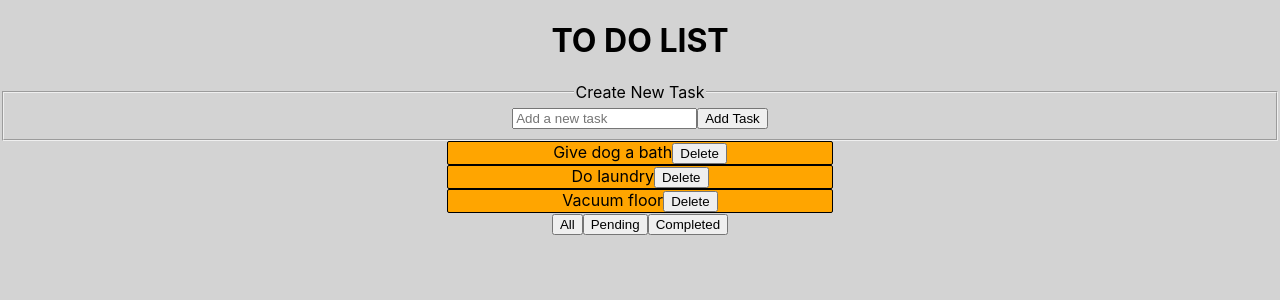
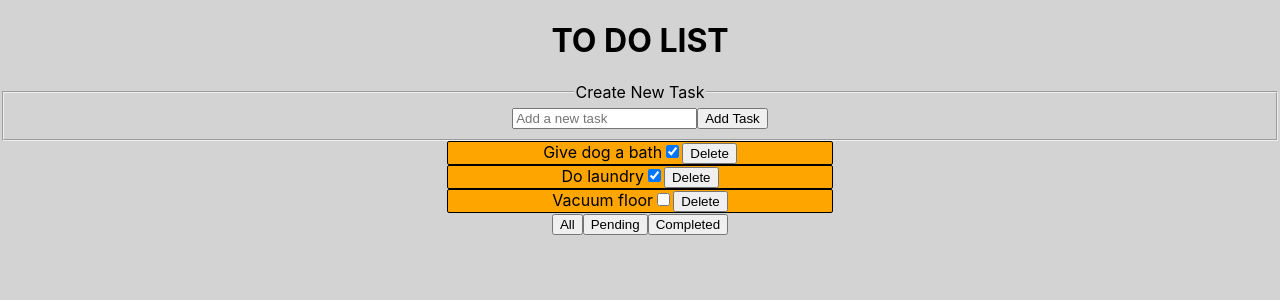
Before and after one commit to nmcmillen/to-do-list, a React (Create React App) app: page / in a window 1280 px wide. Shown: the top 300 px of the page. Built offline with nearby package versions, Linux system fonts and the light colour scheme.

Commit message:
complete status changing on click. need to add strikethrough

```diff
--- a/src/App.js
+++ b/src/App.js
@@ -35,6 +35,7 @@ function App() {
       <div>
         {tasks.map((task) => (
           <Task
+            tasks={tasks}
             setTasks={setTasks}
             id={task.id}
             key={task.id}
@@ -76,14 +77,35 @@ function App() {
 // Creates the actual div/area and buttons for the actions on each task/note
 function Task(props) {
   function handleDelete() {
-    props.setTasks((state) => state.filter((task) => task.id != props.id));
+    props.setTasks((state) => state.filter((task) => task.id !== props.id));
+  }
+
+  function handleComplete(id) {
+    // props.setTasks((state) => state.filter(task => task.id != props.complete));
+
+    const updatedTasks = props.tasks.map((task) => {
+      // if this task has the same ID as the edited task
+      if (id === task.id) {
+        // use object spread to make a new object
+        // whose `completed` prop has been inverted
+        return { ...task, complete: !task.complete };
+      }
+      return task;
+    });
+    props.setTasks(updatedTasks);
   }
 
   return (
     <div id="created-task">
       {props.note}
-      {/* <button onClick={handleComplete}>Complete</button> */}
+      <input
+        id={props.id}
+        type="checkbox"
+        onChange={() => handleComplete(props.id)}
+        defaultChecked={props.complete}
+      ></input>
       <button onClick={handleDelete}>Delete</button>
+      {/* create a delete all button function here??? */}
     </div>
   );
 }
```
